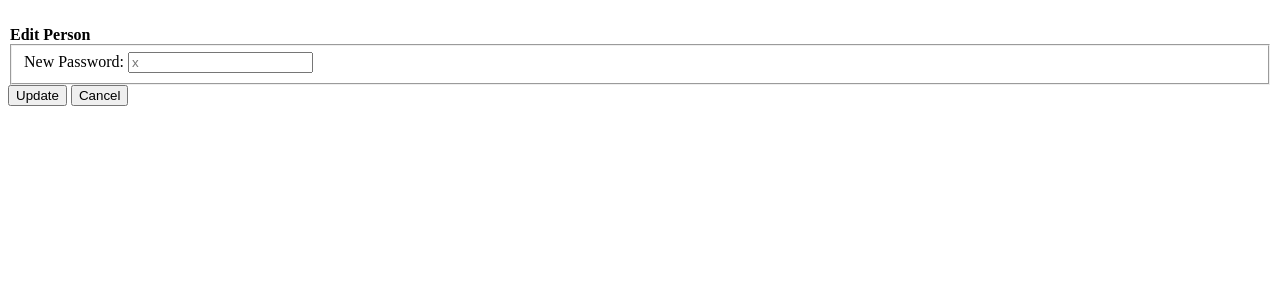
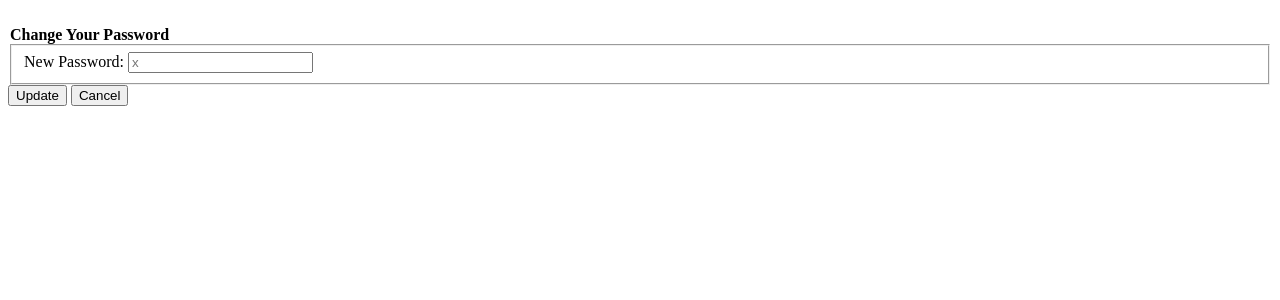
Before and after one commit to itochr/467_ProjectManagementWebsite, a Flask app: template capstone/templates/edit_password.j2 in a window 1280 px wide. Shown: the top 300 px of the page. Run offline with Flask 2, Linux system fonts and the light colour scheme; the template is opened without the code that fills it: most values are stand-ins (such as "Sample title", 1, 10 or a date in 2020).

Commit message:
fixed wording in edit_password

```diff
--- a/capstone/templates/edit_password.j2
+++ b/capstone/templates/edit_password.j2
@@ -9,7 +9,7 @@
     <br>
     <div id="edit">
             <form id="editPassword" action="/edit_password/{{data[0].id}}" method="post">
-                <legend><strong>Edit Person</strong></legend>
+                <legend><strong>Change Your Password</strong></legend>
                 <fieldset>
                     <input type="hidden" value="{{data[0].accountID}}" class="form-control" id="accountID" name="accountID" required>
                     <input type="hidden" class="form-control" id="accountUsername" name="accountUsername" value="{{data[0].accountUsername}}" required>
```
